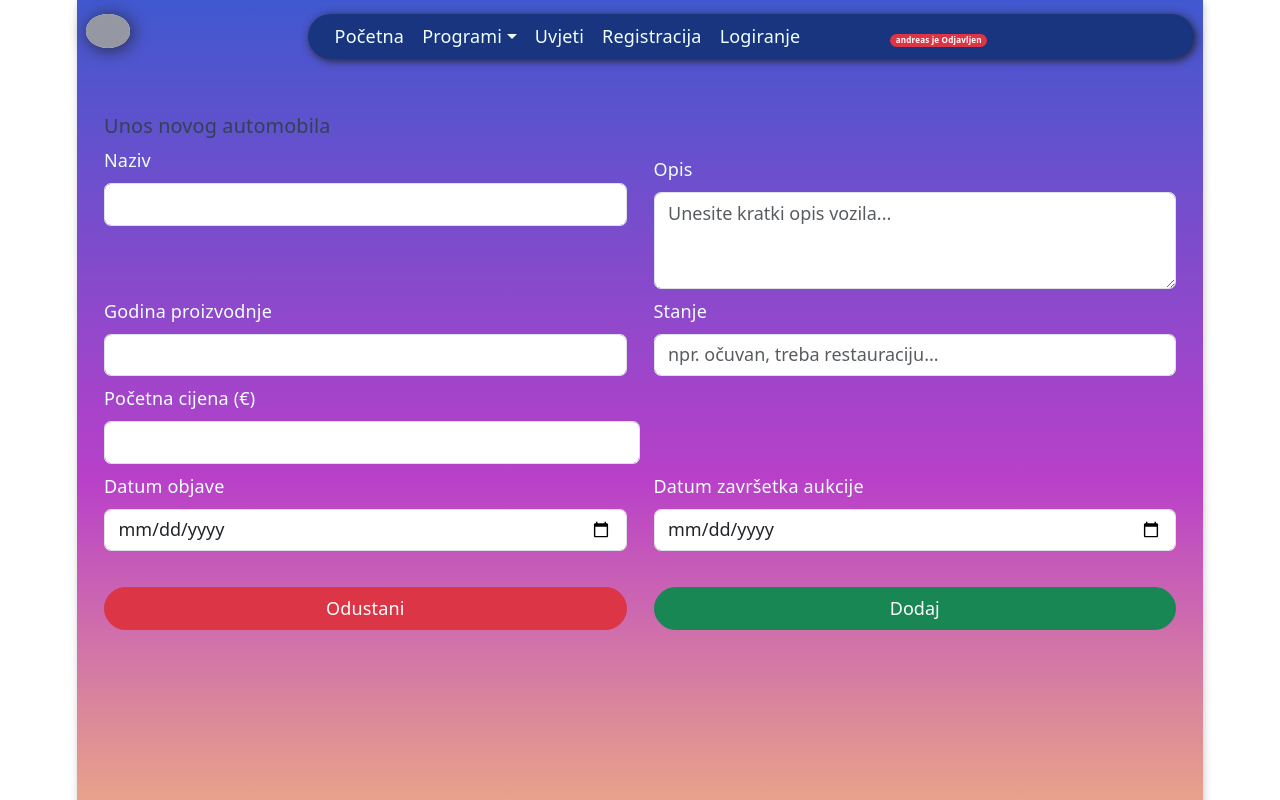
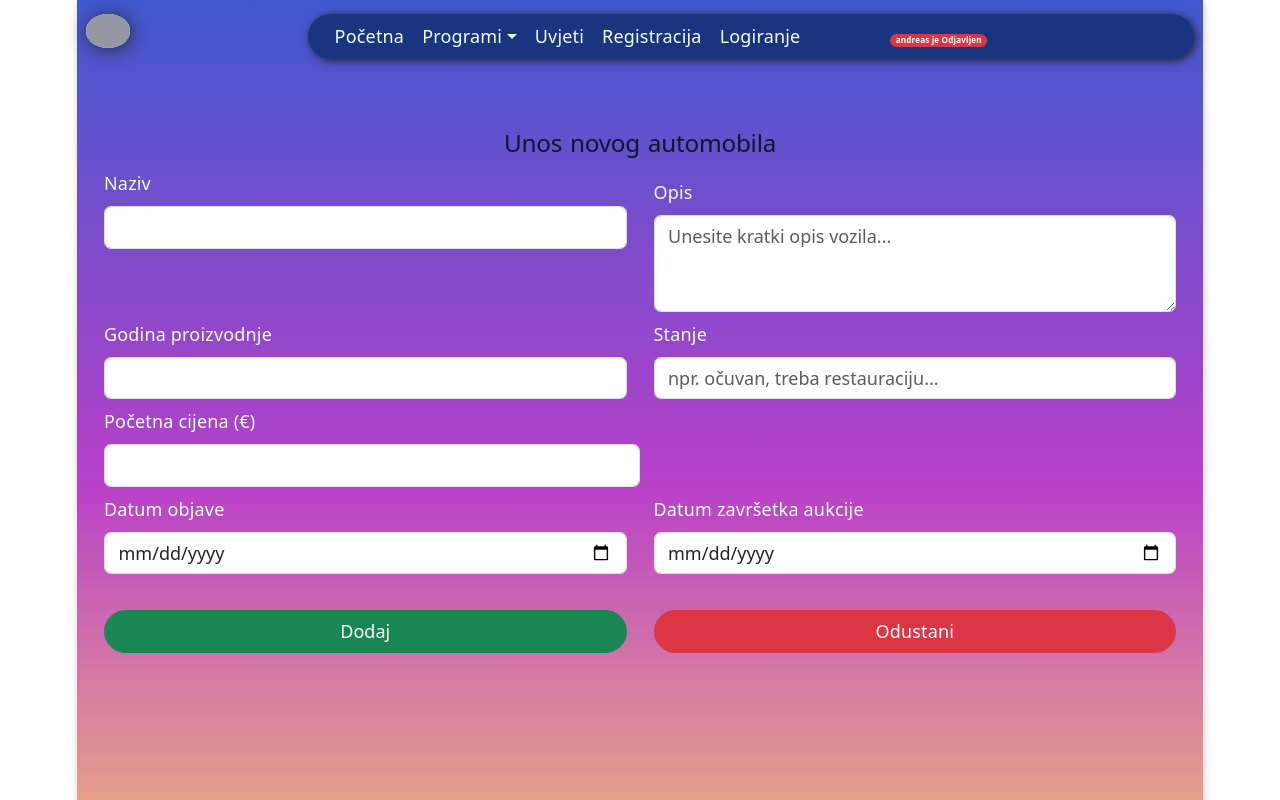
Before and after one commit to androwebgraphic/Aukcije, a React (Vite) app: page /kategorije/cars/dodajauto in a window 1280 px wide. Shown: the top 800 px of the page. Built offline with nearby package versions, Linux system fonts and the light colour scheme; grey boxes are pictures that could not be loaded; the HTML template or start-up script is replaced by a standard one.

Commit message:
Update CarNew.jsx

```diff
--- a/src/pages/categories/cars/CarNew.jsx
+++ b/src/pages/categories/cars/CarNew.jsx
@@ -38,7 +38,7 @@ export default function CarNew() {
     return (
       <>
         <Container>
-            <h3>Unos novog automobila</h3>
+            <h2>Unos novog automobila</h2>
 
             <Row>
               <Form onSubmit={handleSubmit}>
@@ -91,17 +91,18 @@ export default function CarNew() {
                       </Form.Group>
                     </Col>
               </Row>
-                      <Row>
+              <Row>
+                    <Col sm={6} md={6}>
+                            <Button type="submit" variant="success" className="w-100">
+                                Dodaj
+                            </Button>
+                        </Col>
                         <Col sm={6} md={6}>
                             <Link to={RouteNames.CARS} className="btn btn-danger w-100">
                                 Odustani
                             </Link>
                         </Col>
-                        <Col sm={6} md={6}>
-                            <Button type="submit" variant="success" className="w-100">
-                                Dodaj
-                            </Button>
-                        </Col>
+
                       </Row>
 
               </Form>
```
